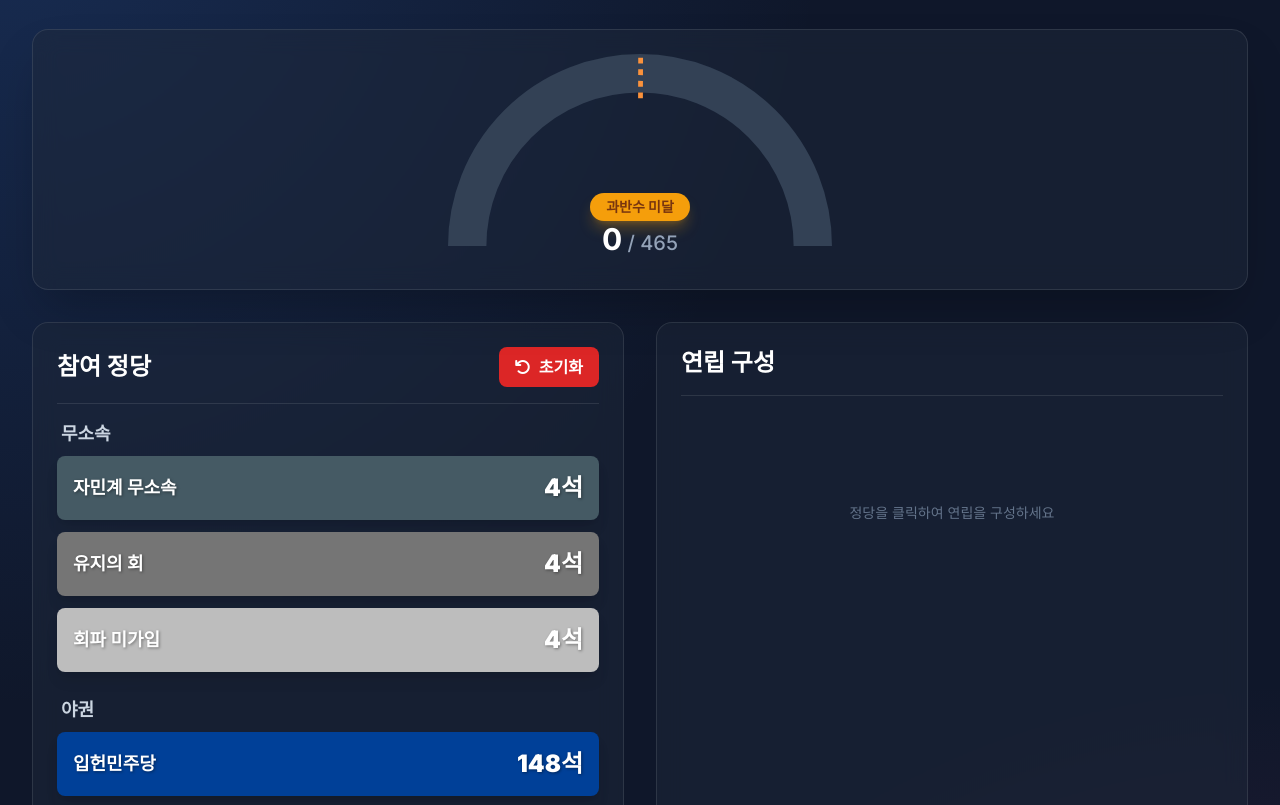
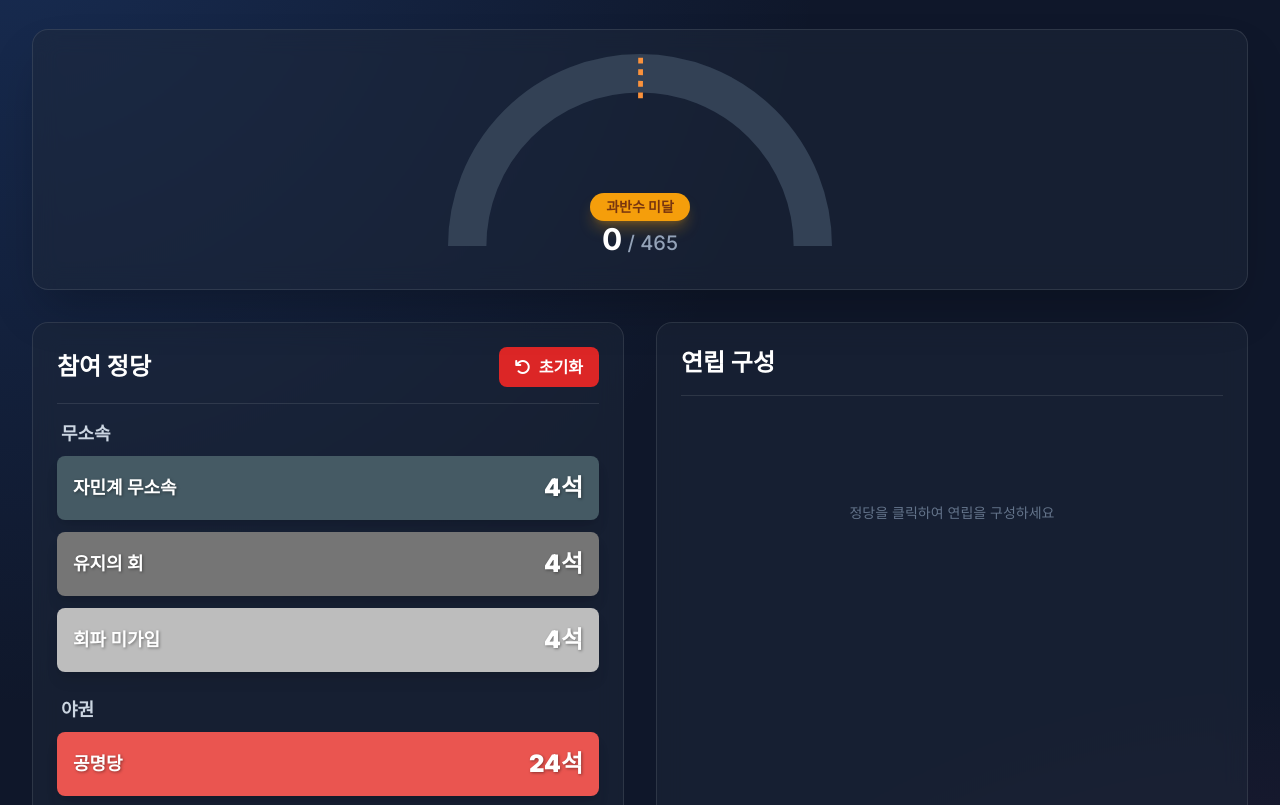
Before and after one commit to Hosain1291/JPCCS, a plain HTML site: page index.html in a window 1280 px wide. Shown: the part 119-924 px from the top of the page. Drawn offline with nearby package versions, Linux system fonts and the light colour scheme; a web font is replaced by a local one.

Commit message:
Update index.html

```diff
--- a/index.html
+++ b/index.html
@@ -120,7 +120,7 @@
         document.addEventListener('DOMContentLoaded', () => {
             const parties = [
                 { name: '자유민주당', seats: 192, color: '#d9272f', bloc: '여권' },
-                { name: '공명당', seats: 24, color: '#ea5550', bloc: '여권' },
+                { name: '공명당', seats: 24, color: '#ea5550', bloc: '야권' },
                 { name: '입헌민주당', seats: 148, color: '#004098', bloc: '야권' },
                 { name: '일본유신회', seats: 38, color: '#19a158', bloc: '야권' },
                 { name: '국민민주당', seats: 28, color: '#0072b8', bloc: '야권' },
```
